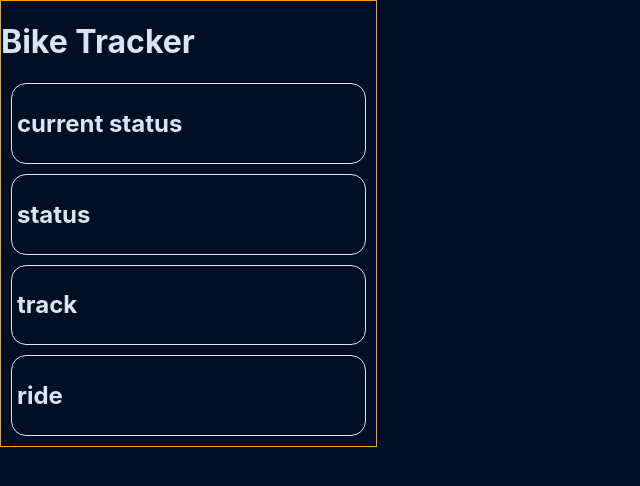
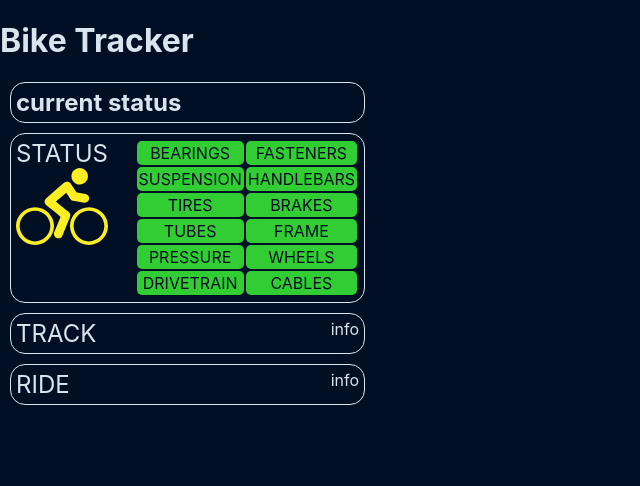
Before and after one commit to mrected/bikeTracker, a React (Create React App) app in the folder bike_tracker/: page / in a window 1280 px wide. Shown: the top 486 px of the page, without its empty margins (0-640 px from the left). Built offline with nearby package versions, Linux system fonts and the light colour scheme.

Commit message:
Added design for status module

```diff
--- a/bike_tracker/src/App.css
+++ b/bike_tracker/src/App.css
@@ -1,6 +1,10 @@
 :root{
   --main-bg-color: #000f24;
   --white: #dae4ef;
+}
+
+h2{
+  margin: 0;
 }
 
 body{
@@ -10,12 +14,35 @@ body{
 
 .app{
   width: 375px;
-  border: 1px solid orange;
 }
 
 .module{
-  padding:5px;
+  display: flex;
+  justify-content: space-between;
+  padding: 5px;
   border: 1px solid var(--white);
   border-radius: 15px;
   margin: 10px;
 }
+
+.module-title{
+  text-transform: uppercase;
+  font-weight: normal;
+  align-self: flex-start;
+}
+
+.module-info{
+
+}
+
+.status-breakdown{
+  text-transform: uppercase;
+  text-align: center;
+}
+
+.status-breakdown td {
+  background: limegreen;
+  color: var(--main-bg-color);
+  border-radius: 5px;
+  padding: 2px;
+}
--- a/bike_tracker/src/App.js
+++ b/bike_tracker/src/App.js
@@ -1,5 +1,5 @@
 import React, { Component } from 'react';
-import logo from './logo.svg';
+import status from './svg/status.svg';
 import './App.css';
 
 class App extends Component {
@@ -7,10 +7,51 @@ class App extends Component {
     return (
       <div className="app">
         <h1>Bike Tracker</h1>
-        <section className="module"><h2>current status</h2></section>
-        <section className="module"><h2>status</h2></section>
-        <section className="module"><h2>track</h2></section>
-        <section className="module"><h2>ride</h2></section>
+        <section className="module">
+          <h2>current status</h2>
+        </section>
+        <section className="module">
+          <div>
+            <h2 className="module-title">status</h2>
+            <img src={status} alt="bike status"></img>
+          </div>
+          <div className="module-info">
+            <table className="status-breakdown">
+              <tr>
+                <td>Bearings</td>
+                <td>Fasteners</td>
+              </tr>
+              <tr>
+                <td>Suspension</td>
+                <td>Handlebars</td>
+              </tr>
+              <tr>
+                <td>Tires</td>
+                <td>Brakes</td>
+              </tr>
+              <tr>
+                <td>Tubes</td>
+                <td>Frame</td>
+              </tr>
+              <tr>
+                <td>Pressure</td>
+                <td>Wheels</td>
+              </tr>
+              <tr>
+                <td>Drivetrain</td>
+                <td>Cables</td>
+              </tr>
+            </table>
+          </div>
+        </section>
+        <section className="module">
+          <h2 className="module-title">track</h2>
+          <div className="module-info">info</div>
+        </section>
+        <section className="module">
+          <h2 className="module-title">ride</h2>
+          <div className="module-info">info</div>
+        </section>
       </div>
     );
   }
```
Also changed, not shown: bike_tracker/src/svg/status.svg (added).
